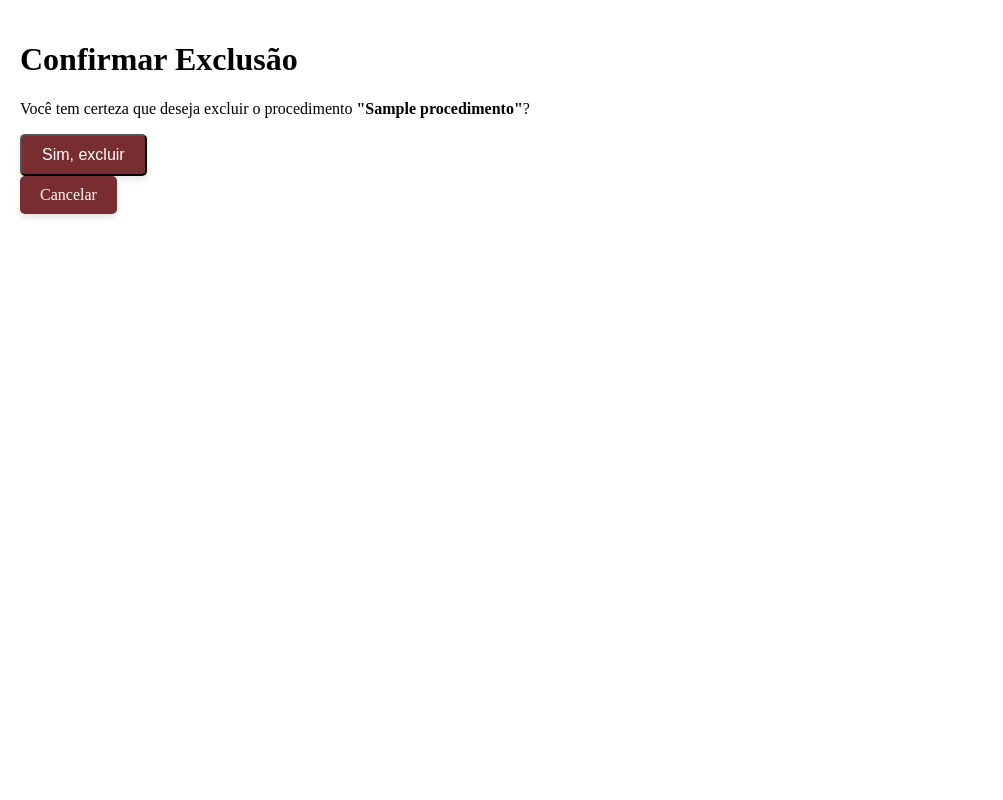
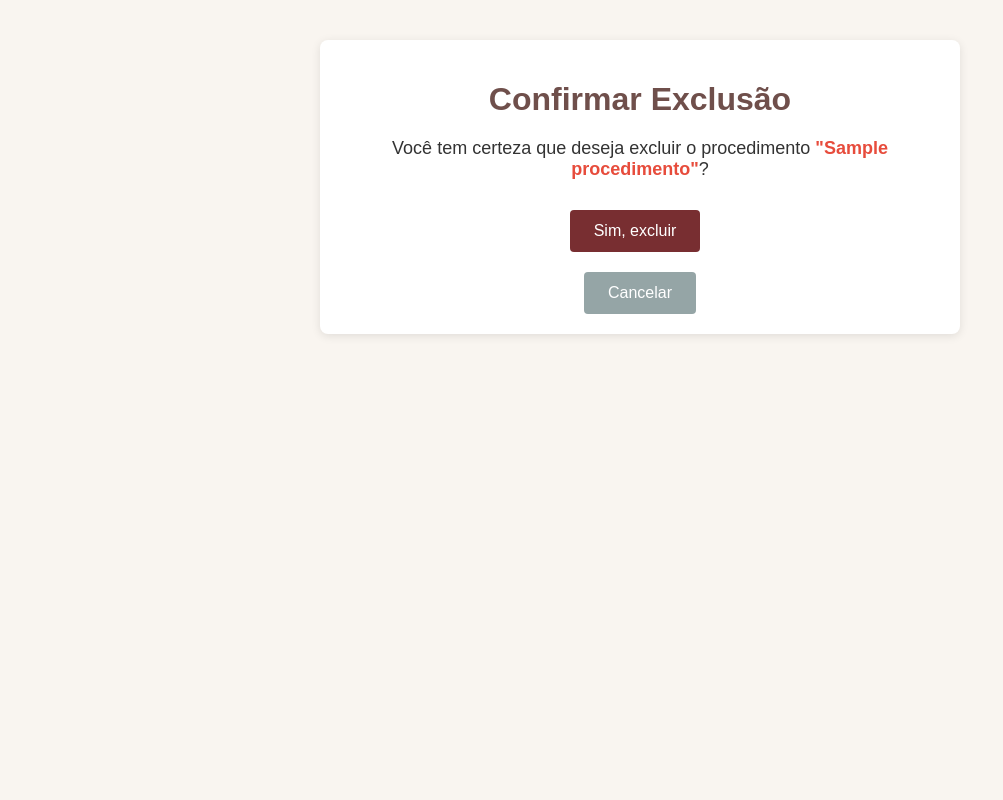
Before and after one commit to filipexcode/ProjetoFinal, a Django app: template procedimentos/templates/procedimentos/confirma_exclusao.html in a window 1280 px wide. Shown: the whole page, without its empty margins (0-1003 px from the left). Run offline with Django 3.2, Linux system fonts and the light colour scheme; the template is opened without the code that fills it: most values are stand-ins (such as "Sample title", 1, 10 or a date in 2020).

Commit message:
ajustes nos estilos

```diff
--- /dev/null
+++ b/agenda/static/consultas/styleExclusao.css
@@ -0,0 +1,67 @@
+body {
+    font-family: Arial, sans-serif;
+    background-color: #f9f5f0; /* Cor de fundo suave */
+    color: #333;
+    margin: 0;
+    padding: 0;
+}
+
+.main {
+    width: 100%;
+    max-width: 600px;
+    margin: 40px auto; /* Centraliza a caixa */
+    padding: 20px;
+    background-color: #fff;
+    border-radius: 8px;
+    box-shadow: 0 2px 10px rgba(0, 0, 0, 0.1);
+    text-align: center;
+}
+
+h1 {
+    color: #6f4f4b; /* Cor do título */
+    margin-bottom: 20px;
+}
+
+p {
+    font-size: 18px;
+    margin-bottom: 30px;
+}
+
+strong {
+    color: #e74c3c; /* Cor para o nome do procedimento */
+}
+
+button, a {
+    display: inline-block;
+    padding: 12px 24px;
+    border-radius: 4px;
+    font-size: 16px;
+    text-decoration: none;
+    cursor: pointer;
+    text-align: center;
+}
+
+.btn-delete {
+    background-color: #782E31; /* Cor vermelha para exclusão */
+    color: white;
+    border: none;
+    margin-right: 10px; /* Espaço entre os botões */
+}
+
+.btn-delete:hover {
+    background-color: #c0392b; /* Cor de hover do botão de exclusão */
+}
+
+.btn-cancel {
+    background-color: #95a5a6; /* Cor cinza para o botão cancelar */
+    color: white;
+    text-decoration: none;
+}
+
+.btn-cancel:hover {
+    background-color: #7f8c8d; /* Cor de hover do botão cancelar */
+}
+
+form {
+    margin-bottom: 20px; /* Espaço abaixo do formulário */
+}
--- a/consultas/templates/consultas/formulario.html
+++ b/consultas/templates/consultas/formulario.html
@@ -1,9 +1,11 @@
 <!DOCTYPE html>
 <html lang="pt-br">
 <head>
+    {% load static %}
     <meta charset="UTF-8">
     <meta name="viewport" content="width=device-width, initial-scale=1.0">
     <title>{% if form.instance.pk %}Editar{% else %}Criar{% endif %} Consulta</title>
+    <link rel="stylesheet" href="{% static 'consultas/style.css' %}">
 </head>
 <body>
     <h1>{% if form.instance.pk %}Editar{% else %}Criar{% endif %} Consulta</h1>
--- a/procedimentos/templates/procedimentos/confirma_exclusao.html
+++ b/procedimentos/templates/procedimentos/confirma_exclusao.html
@@ -5,17 +5,21 @@
     <meta charset="UTF-8">
     <meta name="viewport" content="width=device-width, initial-scale=1.0">
     <title>Confirmar Exclusão</title>
-    <link href="{% static 'agenda/styles.css' %}" rel="stylesheet">
+    <link href="{% static 'consultas/styleExclusao.css' %}" rel="stylesheet">
 </head>
 <body>
     <div class="main">
+        <div class="form-container"> <!-- Adicionando a classe do estilo -->
             <h1>Confirmar Exclusão</h1>
             <p>Você tem certeza que deseja excluir o procedimento <strong>"{{ procedimento.nome }}"</strong>?</p>
+            <div class="form-actions">
                     <form method="POST">
                     {% csrf_token %}
                     <button type="submit" class="btn btn-delete">Sim, excluir</button>
                 </form>
                 <a href="{% url 'lista_procedimentos' %}" class="btn btn-cancel">Cancelar</a>
             </div>
+        </div>
+    </div>
 </body>
 </html>
--- a/procedimentos/templates/procedimentos/formulario.html
+++ b/procedimentos/templates/procedimentos/formulario.html
@@ -5,10 +5,9 @@
     <meta charset="UTF-8">
     <meta name="viewport" content="width=device-width, initial-scale=1.0">
     <title>{% if form.instance.pk %}Editar{% else %}Criar{% endif %} Procedimento</title>
-    <link href="{% static 'agenda/styles.css' %}" rel="stylesheet">
+    <link href="{% static 'consultas/style.css' %}" rel="stylesheet">
 </head>
 <body>
-    <div class="main">
     <h1>{% if form.instance.pk %}Editar{% else %}Criar{% endif %} Procedimento</h1>
     <form method="POST" class="form">
         {% csrf_token %}
@@ -16,6 +15,5 @@
         <button type="submit" class="btn btn-submit">Salvar</button>
         <a href="{% url 'lista_procedimentos' %}" class="btn btn-cancel">Cancelar</a>
     </form>
-    </div>
 </body>
 </html>
```
Also changed, not shown: agenda/static/consultas/style.css (added, +65 -0 lines), consultas/templates/consultas/confirma_exclusao.html (+15 -6 lines). Lines whose indentation alone changed are shown as unchanged.
